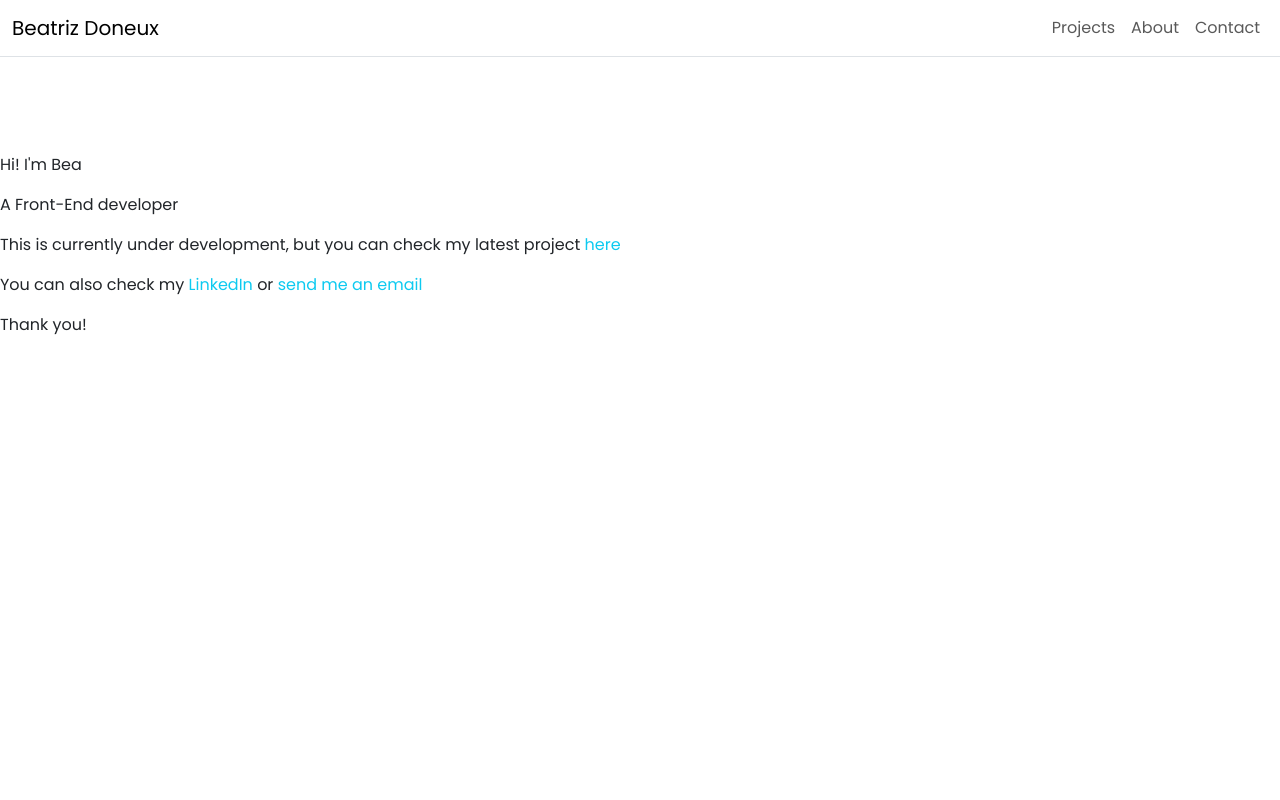
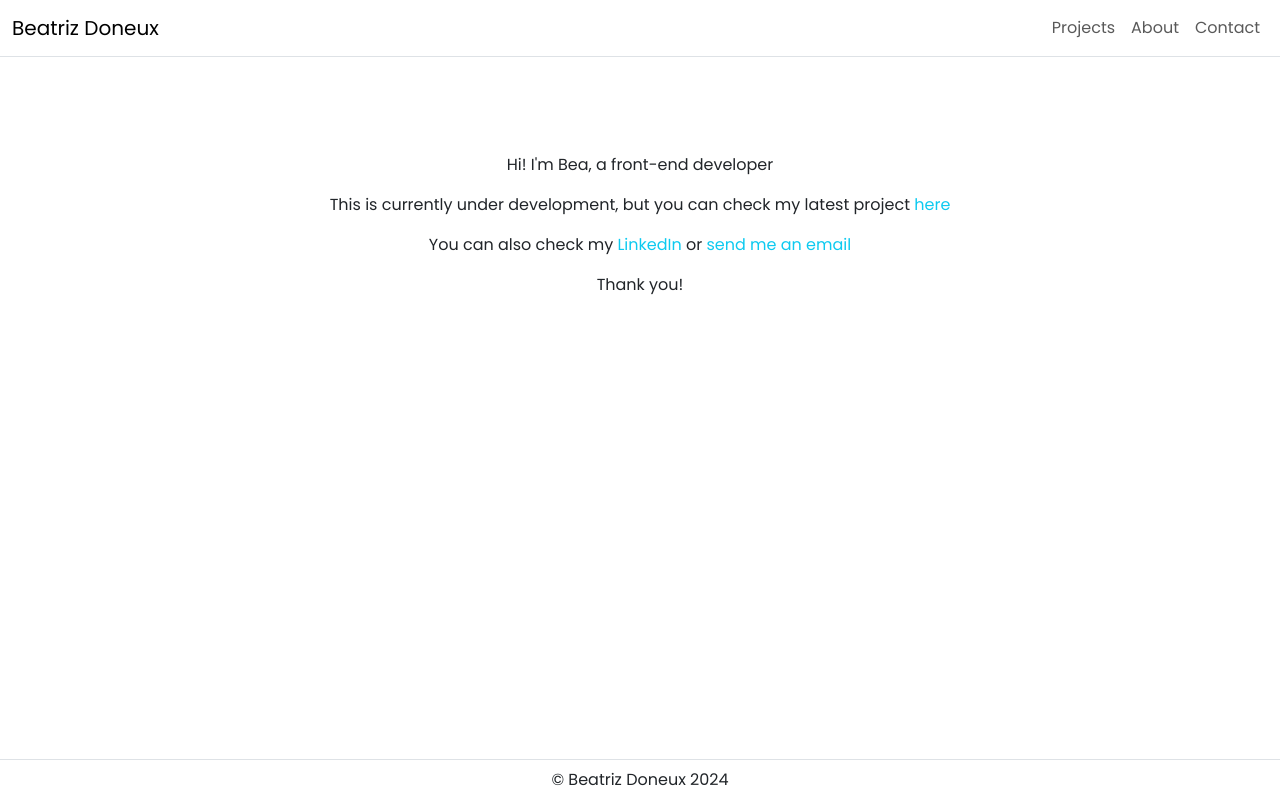
Before and after one commit to beatrizdoneux/beatrizdoneux.github.io, a React (Create React App) app: page / in a window 1280 px wide. Built offline with nearby package versions, Linux system fonts and the light colour scheme.

Commit message:
feat: adds footer

```diff
--- a/src/App.js
+++ b/src/App.js
@@ -2,13 +2,14 @@ import logo from './logo.svg';
 import './App.css';
 import Navbar from './components/Navbar';
 import Hero from './components/Hero';
+import Footer from './components/Footer';
 
 function App() {
   return (
     <div className="App container-fluid p-0">
       <Navbar />
       <Hero />
-
+      <Footer />
     </div>
   );
 }
--- /dev/null
+++ b/src/components/Footer.js
@@ -0,0 +1,9 @@
+const Footer = () => {
+    return (
+        <div className="container=fluid text-center fixed-bottom border-top py-2">
+            <p className="m-0">&copy; Beatriz Doneux 2024</p>
+        </div>
+    )
+}
+
+export default Footer
--- a/src/components/Hero.js
+++ b/src/components/Hero.js
@@ -1,8 +1,7 @@
 const Hero = () => {
     return (
-        <div className="mt-5 pt-5">
-            <p className="">Hi! I'm Bea</p>
-            <p className="">A Front-End developer</p>
+        <div className="mt-5 pt-5 text-center">
+            <p className="text-center" id="hello">Hi! I'm Bea, a front-end developer</p>
             <p>This is currently under development, but you can check my latest project <span><a href="https://getchup.ca" target="_blank" className="link-underline link-underline-opacity-0 link-info">here</a></span></p>
             <p>You can also check my <a href="https://www.linkedin.com/in/beatrizdoneux/" className="link-underline link-underline-opacity-0 link-info">LinkedIn</a> or <a href="mailto:beatrizdoneux@outlook.com" className="link-underline link-underline-opacity-0 link-info">send me an email</a></p>
             <p>Thank you!</p>
```
